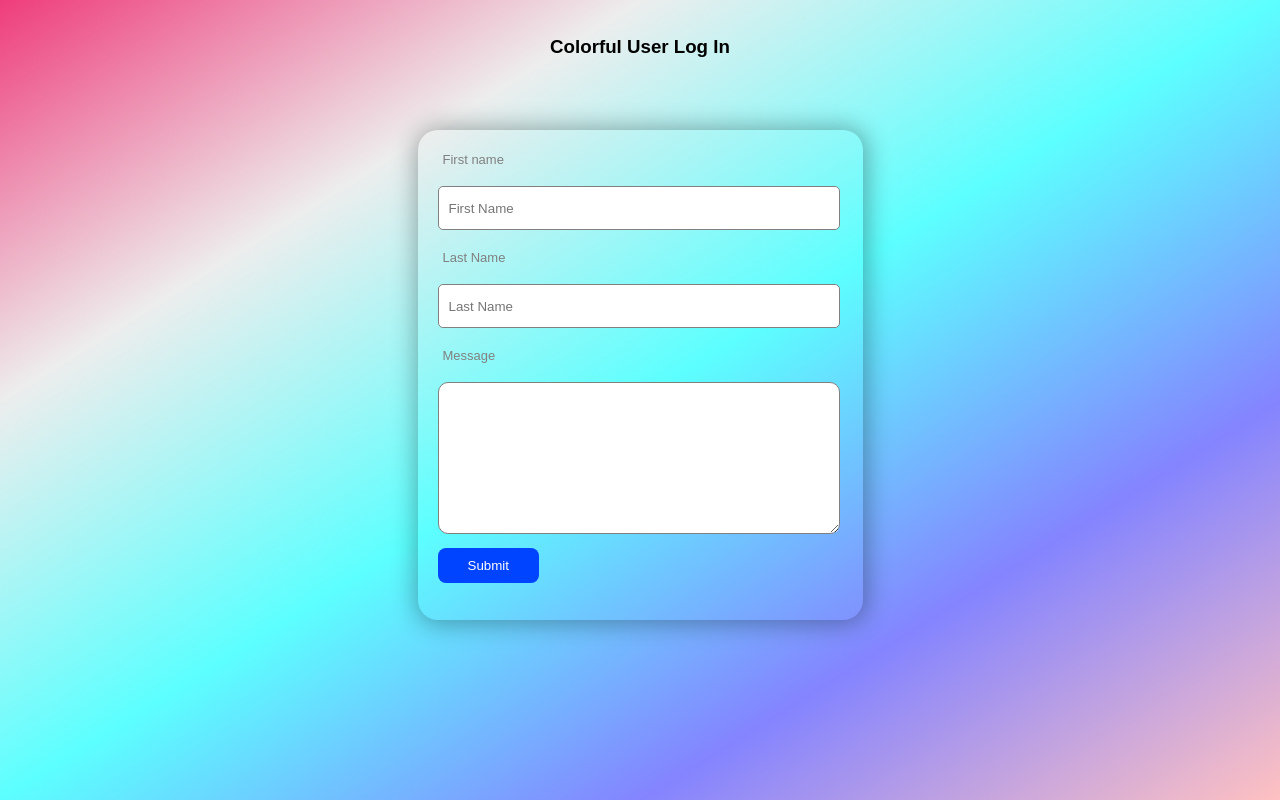
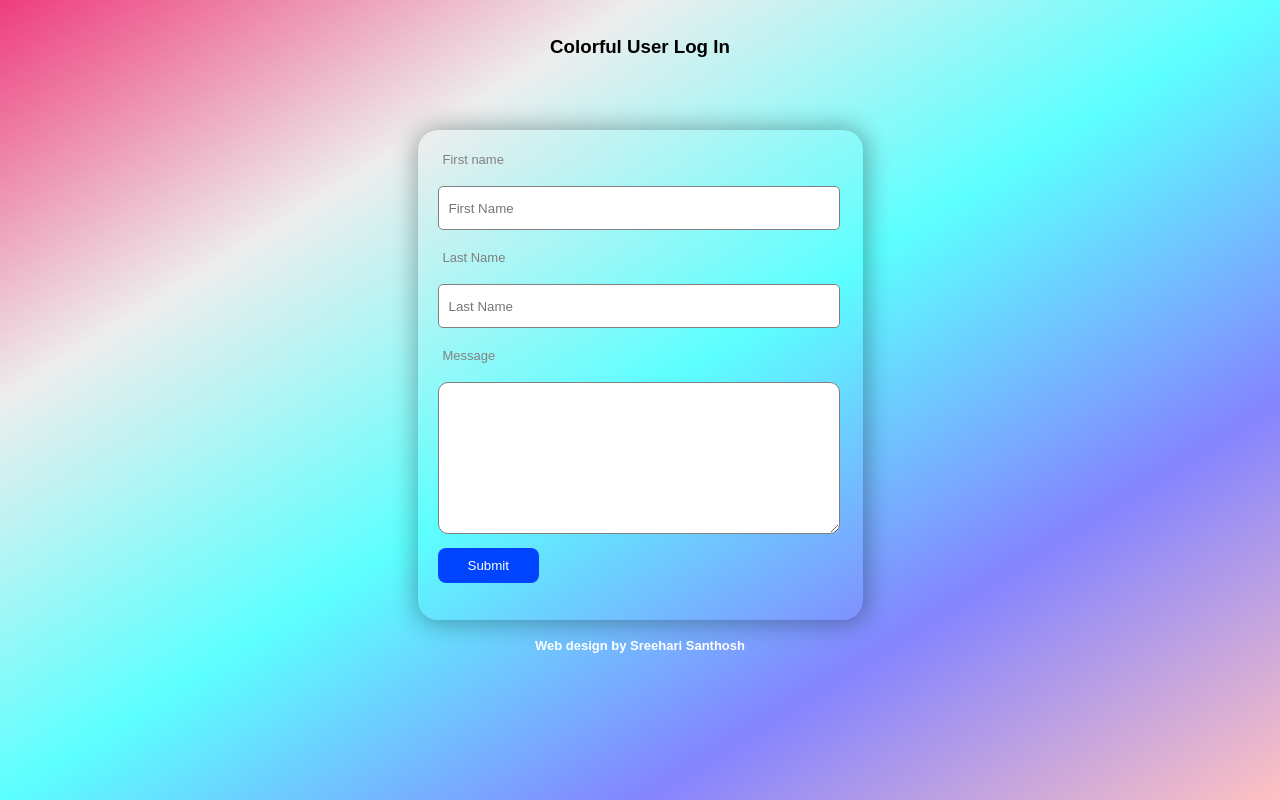
Before and after one commit to Sreehari-san/log-in-form, a plain HTML site: page index.html in a window 1280 px wide. Drawn offline with Linux system fonts and the light colour scheme.

Commit message:
Update index.html

```diff
--- a/index.html
+++ b/index.html
@@ -93,5 +93,13 @@
                <button type="submit">Submit</button>
           </div>
      </form>
+
+     <footer>
+          <br>
+          <div class="footer">
+               <h6 style="text-align: center; color: white; font-size: 13px">Web design by Sreehari Santhosh</h6>
+          </div>
+          <br>
+     </footer>
 </body>
 </html>
```
